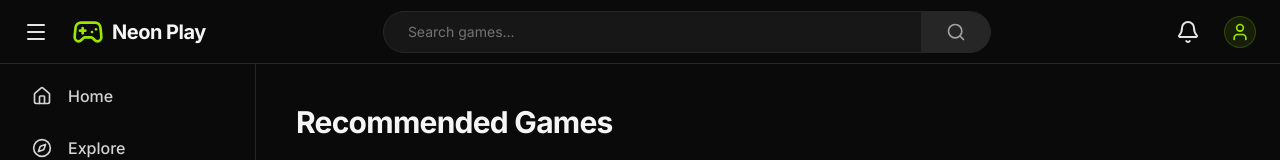
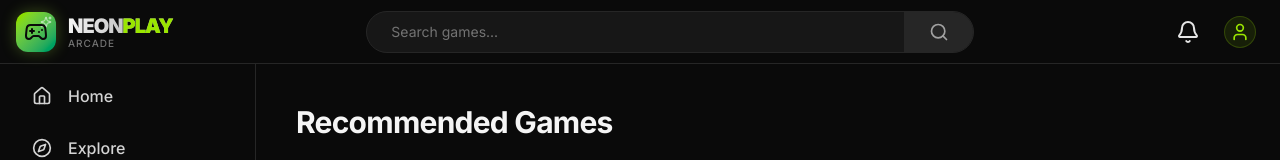
Before and after one commit to phalla-doll/neon-play, a Next.js app: page / in a window 1280 px wide. Shown: the top 160 px of the page. Built offline with nearby package versions, Linux system fonts and the light colour scheme.

Commit message:
feat: Enhance header logo and branding
Revamps the header logo with a more dynamic and branded visual, incorporating a gradient background, glow effect, and animated sparkles. The application name "Neon Play" is now more prominently displayed with a gradient text effect and a subtitle "Arcade".

```diff
--- a/components/Header.tsx
+++ b/components/Header.tsx
@@ -1,5 +1,5 @@
 import Link from 'next/link';
-import { Menu, Bell, User, Gamepad2 } from 'lucide-react';
+import { Bell, User, Gamepad2, Sparkles } from 'lucide-react';
 import SearchBar from './SearchBar';
 import { Suspense } from 'react';
 
@@ -7,12 +7,19 @@ export default function Header() {
   return (
     <header className="sticky top-0 z-50 flex h-16 items-center justify-between bg-neutral-950 px-4 border-b border-neutral-800">
       <div className="flex items-center gap-4">
-        <button className="p-2 hover:bg-neutral-800 rounded-full transition-colors">
-          <Menu className="w-6 h-6 text-neutral-200" />
-        </button>
-        <Link href="/" className="flex items-center gap-2">
-          <Gamepad2 className="w-8 h-8 text-lime-400" />
-          <span className="text-xl font-bold tracking-tight text-neutral-100">Neon Play</span>
+        <Link href="/" className="flex items-center gap-3 group relative">
+          <div className="relative flex items-center justify-center w-10 h-10 rounded-xl bg-gradient-to-br from-lime-400 to-emerald-600 shadow-[0_0_15px_rgba(163,230,53,0.3)] group-hover:shadow-[0_0_25px_rgba(163,230,53,0.5)] transition-shadow duration-300">
+            <Gamepad2 className="w-6 h-6 text-neutral-950 absolute z-10" />
+            <Sparkles className="w-3 h-3 text-white absolute top-1 right-1 opacity-70" />
+          </div>
+          <div className="flex flex-col">
+            <span className="text-xl font-black tracking-tighter text-transparent bg-clip-text bg-gradient-to-r from-neutral-100 to-neutral-400">
+              NEON<span className="text-lime-400">PLAY</span>
+            </span>
+            <span className="text-[10px] font-medium tracking-widest text-neutral-500 uppercase -mt-1">
+              Arcade
+            </span>
+          </div>
         </Link>
       </div>
 
```
